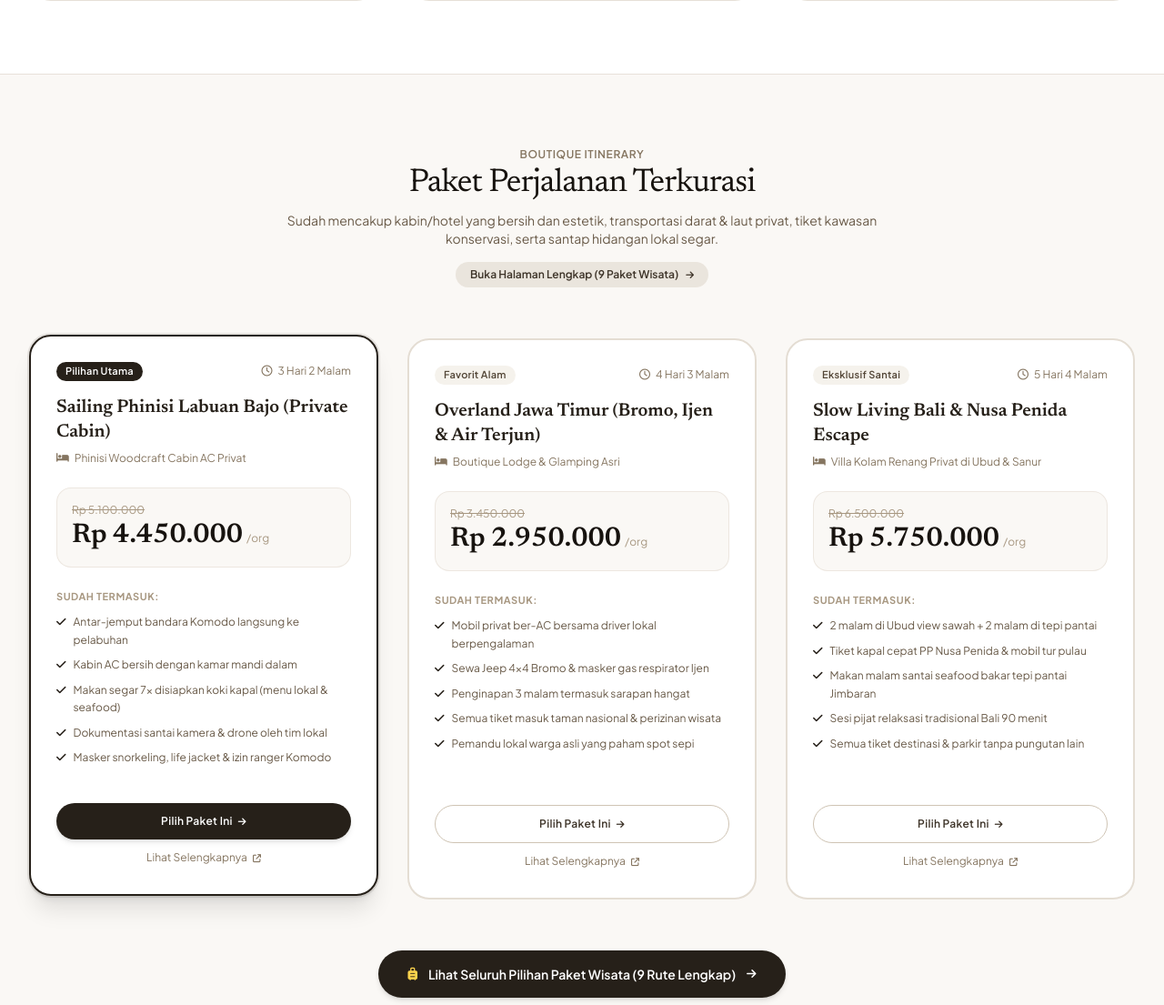
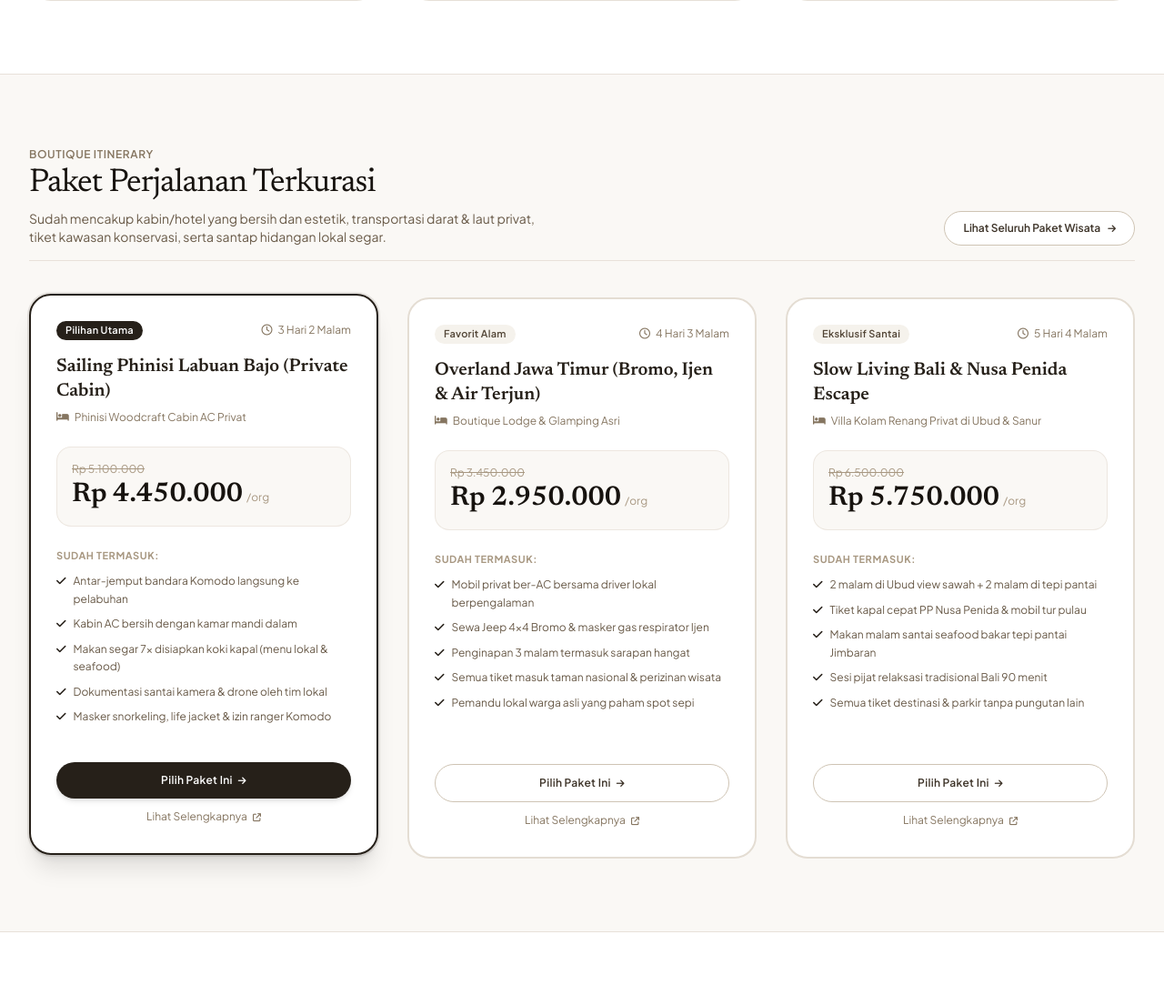
Before and after one commit to hildanagus55-sudo/pariwisata, a Laravel app: page / in a window 1280 px wide. Shown: the part 2206-3311 px from the top of the page at 91% size. Run offline with Laravel 12, Linux system fonts and the light colour scheme; data comes from the database, SQL or seed files in the repository; some libraries are stand-ins or nearby versions.

Commit message:
feat: move view all packages button to section header and remove bottom button card

```diff
--- a/resources/views/home.blade.php
+++ b/resources/views/home.blade.php
@@ -230,19 +230,23 @@
     <!-- ================= 3. PAKET PERJALANAN (CLEAN BOUTIQUE PACKAGES) ================= -->
     <section id="paket" class="py-20 bg-stone-50 dark:bg-stone-900/50 border-y border-stone-200/80 dark:border-stone-800">
         <div class="max-w-7xl mx-auto px-4 sm:px-6 lg:px-8">
-            <div class="text-center max-w-2xl mx-auto mb-14">
+            <div class="flex flex-col md:flex-row md:items-end justify-between mb-10 gap-4 pb-4 border-b border-stone-200/80 dark:border-stone-800">
+                <div>
                     <span data-i18n="pkgSubtitle" class="text-xs font-semibold text-stone-500 uppercase tracking-wider block mb-1">
                         Boutique Itinerary
                     </span>
                     <h2 data-i18n="pkgTitle" class="font-serif text-3xl sm:text-4xl font-normal text-stone-950 dark:text-white tracking-tight">
                         Paket Perjalanan Terkurasi
                     </h2>
-                <p data-i18n="pkgDesc" class="mt-2.5 text-stone-600 dark:text-stone-400 text-xs sm:text-sm leading-relaxed">
+                    <p data-i18n="pkgDesc" class="mt-2 text-stone-600 dark:text-stone-400 text-xs sm:text-sm max-w-xl leading-relaxed">
                         Sudah mencakup kabin/hotel yang bersih dan estetik, transportasi darat & laut privat, tiket kawasan konservasi, serta santap hidangan lokal segar.
                     </p>
-                <div class="mt-4 flex items-center justify-center">
-                    <a href="{{ route('packages.index') }}" class="inline-flex items-center gap-2 px-4 py-1.5 rounded-full bg-stone-200/70 dark:bg-stone-800 hover:bg-stone-300 dark:hover:bg-stone-700 text-stone-800 dark:text-stone-200 text-xs font-semibold transition-all group">
-                        <span data-i18n="pkgHeaderBtn">Buka Halaman Lengkap ({{ $totalPackagesCount ?? 9 }} Paket Wisata)</span>
+                </div>
+
+                <!-- Tombol Lihat Halaman Paket di Samping Judul -->
+                <div class="shrink-0">
+                    <a href="{{ route('packages.index') }}" class="inline-flex items-center gap-2 px-5 py-2.5 rounded-full border border-stone-300 dark:border-stone-700 hover:border-stone-900 dark:hover:border-stone-200 bg-white dark:bg-stone-900 hover:bg-stone-900 hover:text-white dark:hover:bg-stone-100 dark:hover:text-stone-900 text-stone-800 dark:text-stone-200 text-xs font-semibold transition-all whitespace-nowrap shadow-xs group" title="Buka Halaman Lengkap Paket Wisata">
+                        <span data-i18n="pkgHeaderBtn">Lihat Seluruh Paket Wisata</span>
                         <i class="fa-solid fa-arrow-right text-[10px] group-hover:translate-x-1 transition-transform"></i>
                     </a>
                 </div>
@@ -309,18 +313,6 @@
                         </div>
                     </div>
                 @endforeach
-            </div>
-
-            <!-- CTA Lihat Seluruh Halaman Paket Wisata -->
-            <div class="mt-14 text-center">
-                <a href="{{ route('packages.index') }}" class="inline-flex items-center gap-3 px-8 py-4 rounded-full bg-stone-900 text-white dark:bg-stone-100 dark:text-stone-900 font-semibold text-sm hover:shadow-xl hover:scale-[1.02] active:scale-[0.98] transition-all group shadow-md">
-                    <i class="fa-solid fa-suitcase-rolling text-amber-300 dark:text-stone-700"></i>
-                    <span data-i18n="pkgBottomBtn">Lihat Seluruh Pilihan Paket Wisata ({{ $totalPackagesCount ?? 9 }} Rute Lengkap)</span>
-                    <i class="fa-solid fa-arrow-right text-xs group-hover:translate-x-1.5 transition-transform"></i>
-                </a>
-                <p data-i18n="pkgBottomSub" class="text-xs text-stone-500 dark:text-stone-400 mt-2.5">
-                    Halaman lengkap mencakup sailing phinisi privat, overland kawah, slow living, jalur rempah, dan glamping.
-                </p>
             </div>
         </div>
     </section>
--- a/resources/views/layouts/app.blade.php
+++ b/resources/views/layouts/app.blade.php
@@ -637,7 +637,7 @@
                 pkgSubtitle: 'Boutique Itinerary',
                 pkgTitle: 'Paket Perjalanan Terkurasi',
                 pkgDesc: 'Sudah mencakup kabin/hotel yang bersih dan estetik, transportasi darat & laut privat, tiket kawasan konservasi, serta santap hidangan lokal segar.',
-                pkgHeaderBtn: 'Buka Halaman Lengkap (9 Paket Wisata)',
+                pkgHeaderBtn: 'Lihat Seluruh Paket Wisata',
                 pkgBottomBtn: 'Lihat Seluruh Pilihan Paket Wisata (9 Rute Lengkap)',
                 pkgBottomSub: 'Halaman lengkap mencakup sailing phinisi privat, overland kawah, slow living, jalur rempah, dan glamping.',
                 pkgIncluded: 'Sudah Termasuk:',
@@ -783,7 +783,7 @@
                 pkgSubtitle: 'Boutique Itinerary',
                 pkgTitle: 'Curated Tour Packages',
                 pkgDesc: 'Fully inclusive of aesthetic villas/cabins, private land & marine charters, conservation permits, and fresh regional dining.',
-                pkgHeaderBtn: 'View All (9 Tour Packages)',
+                pkgHeaderBtn: 'View All Tour Packages',
                 pkgBottomBtn: 'Explore All Tour Packages (9 Complete Routes)',
                 pkgBottomSub: 'Complete catalog featuring private phinisi charters, caldera overlands, slow living, spice trails, and glamping.',
                 pkgIncluded: 'All Inclusions:',
```
Lines whose indentation alone changed are shown as unchanged.
